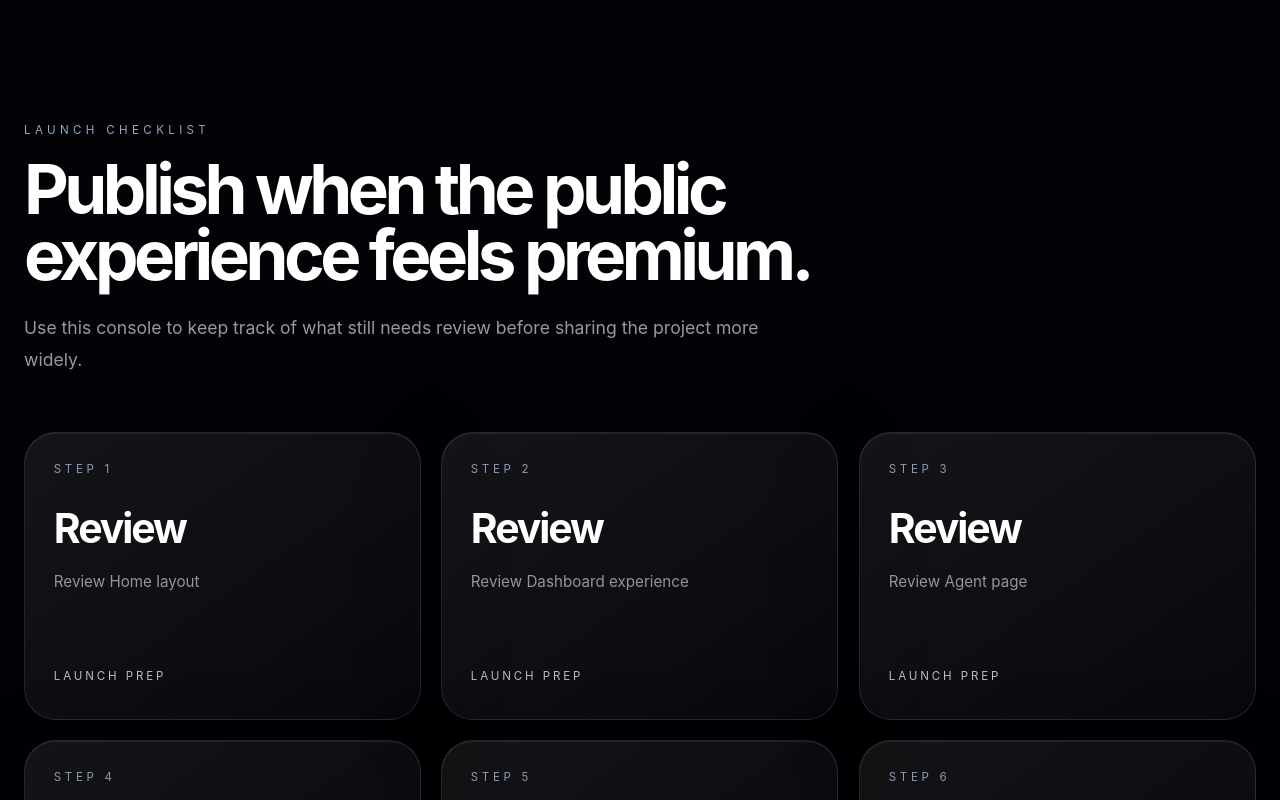
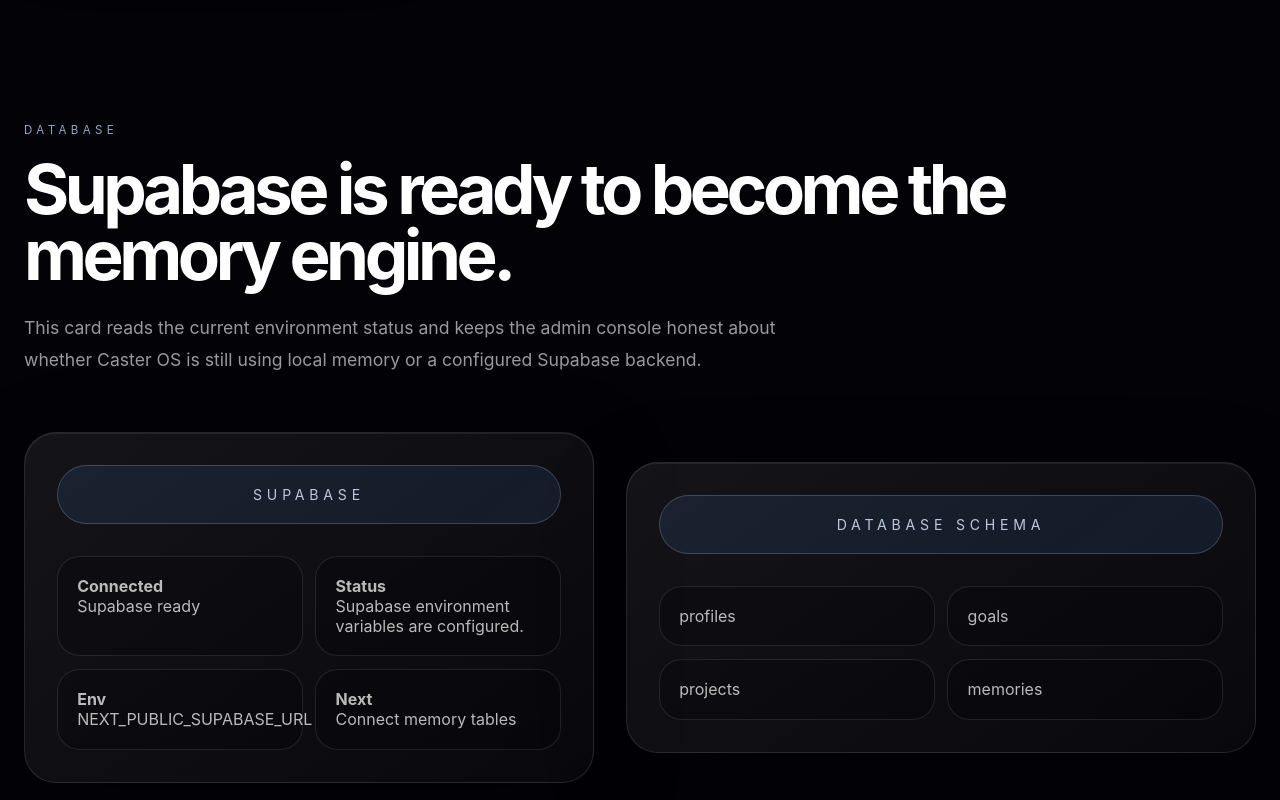
Before and after one commit to vv-glitchhub/Caster-hub, a Next.js app: page /admin in a window 1280 px wide. Shown: the part 2000-2800 px from the top of the page. Built offline with nearby package versions, Linux system fonts and the light colour scheme; no server answers.

Commit message:
Show Supabase status in admin console

```diff
--- a/app/admin/page.tsx
+++ b/app/admin/page.tsx
@@ -1,3 +1,5 @@
+import SupabaseStatusCard from '../../components/SupabaseStatusCard'
+
 const launchStats = [
   ['Status', 'Beta'],
   ['Public site', 'Live'],
@@ -76,6 +78,28 @@ export default function AdminPage() {
 
       <section className="home-section">
         <div className="home-container">
+          <p className="section-label">Database</p>
+          <h2 className="section-title">Supabase is ready to become the memory engine.</h2>
+          <p className="home-section-lead">
+            This card reads the current environment status and keeps the admin console honest about whether Caster OS is still using local memory or a configured Supabase backend.
+          </p>
+          <div className="home-core-grid" style={{ marginTop: '3.5rem' }}>
+            <SupabaseStatusCard />
+            <div className="motion-surface home-core-card">
+              <div className="home-core-pill">Database Schema</div>
+              <div className="home-core-items">
+                <div className="home-core-item">profiles</div>
+                <div className="home-core-item">goals</div>
+                <div className="home-core-item">projects</div>
+                <div className="home-core-item">memories</div>
+              </div>
+            </div>
+          </div>
+        </div>
+      </section>
+
+      <section className="home-section">
+        <div className="home-container">
           <p className="section-label">Launch Checklist</p>
           <h2 className="section-title">Publish when the public experience feels premium.</h2>
           <p className="home-section-lead">
```
